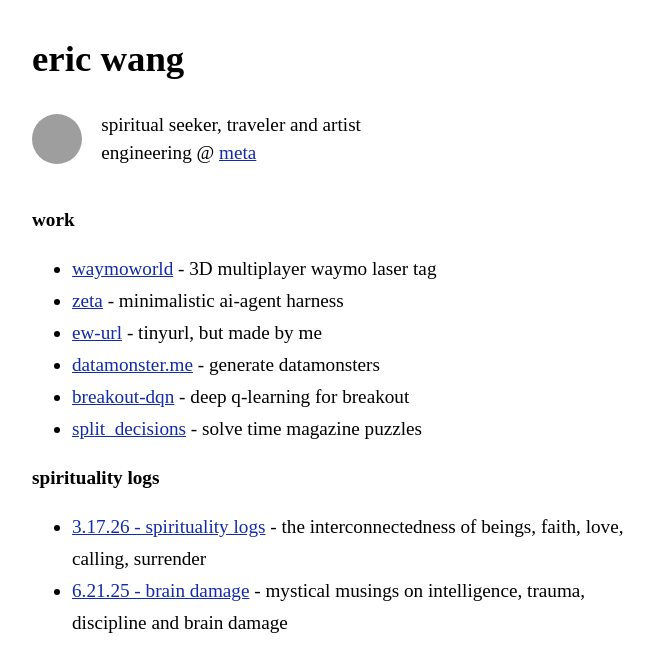
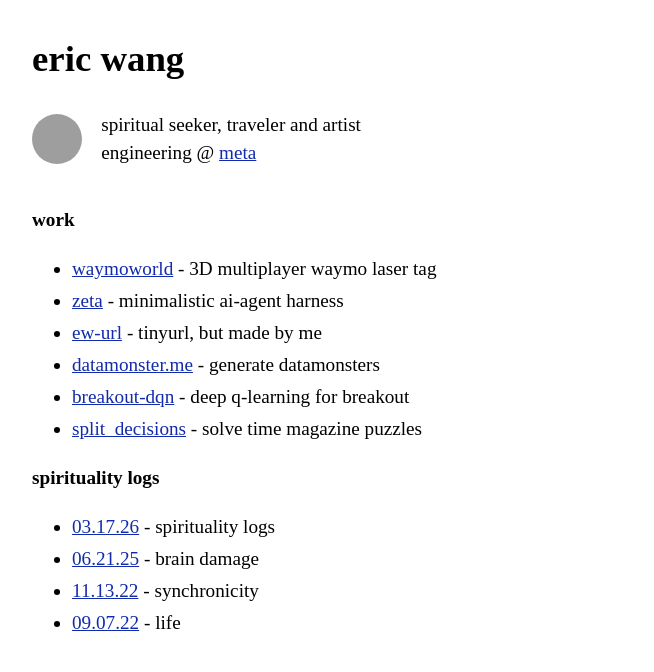
Before and after one commit to soft-boy/ericwang-xyz, a Next.js app: page / in a window 1280 px wide. Shown: the top 672 px of the page, without its empty margins (308-962 px from the left). Built offline with nearby package versions, Linux system fonts and the light colour scheme; grey boxes are pictures that could not be loaded; a web font is replaced by a local one.

Commit message:
content: simplify spirituality entries and add older logs

```diff
--- a/pages/index.js
+++ b/pages/index.js
@@ -48,8 +48,10 @@ export default function Home() {
         </ul>
         <div className="category">spirituality logs</div>
         <ul>
-          <li><a href="https://app.notion.com/p/3-17-26-spirituality-notes-406798776e91809496a9f67afc286da6?source=copy_link">3.17.26 - spirituality logs</a> - the interconnectedness of beings, faith, love, calling, surrender</li>
-          <li><a href="https://app.notion.com/p/6-21-25-Brain-Damage-219798776e9180ada539e943a109a169?source=copy_link">6.21.25 - brain damage</a> - mystical musings on intelligence, trauma, discipline and brain damage</li>
+          <li><a href="https://app.notion.com/p/3-17-26-spirituality-notes-406798776e91809496a9f67afc286da6?source=copy_link">03.17.26</a> - spirituality logs</li>
+          <li><a href="https://app.notion.com/p/6-21-25-Brain-Damage-219798776e9180ada539e943a109a169?source=copy_link">06.21.25</a> - brain damage</li>
+          <li><a href="https://app.notion.com/p/11-13-22-synchronicity-3d06e06d341b40a6bd50de0f46f4cb69?source=copy_link">11.13.22</a> - synchronicity</li>
+          <li><a href="https://app.notion.com/p/9-7-22-life-8e409d99bf2f4bee8de03da6bd10fdab?source=copy_link">09.07.22</a> - life</li>
         </ul>
       </main>
 
```
